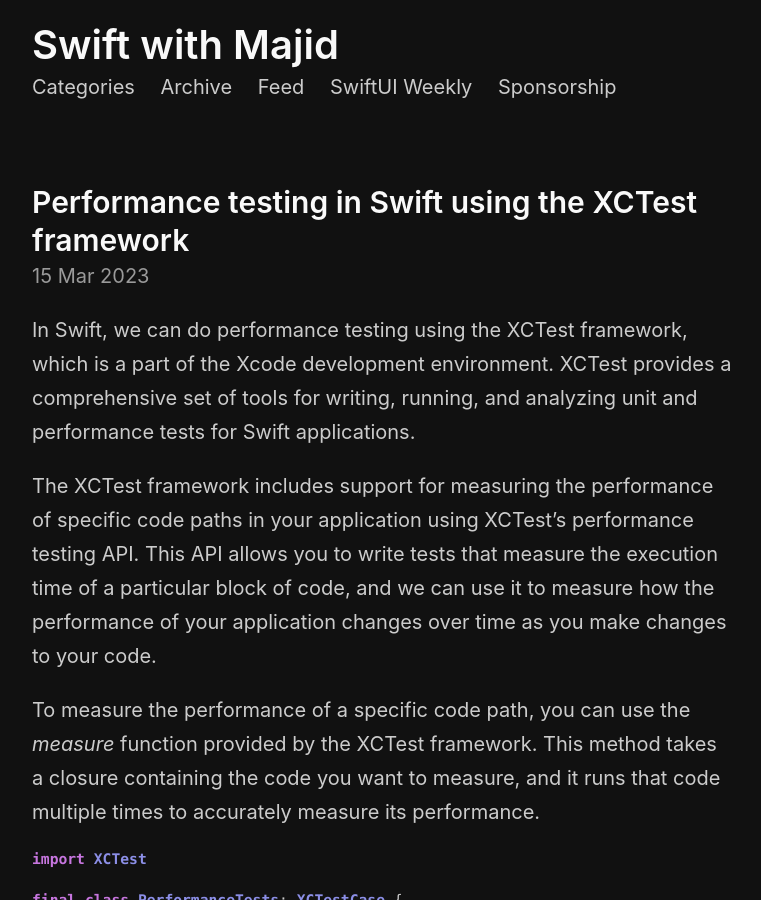
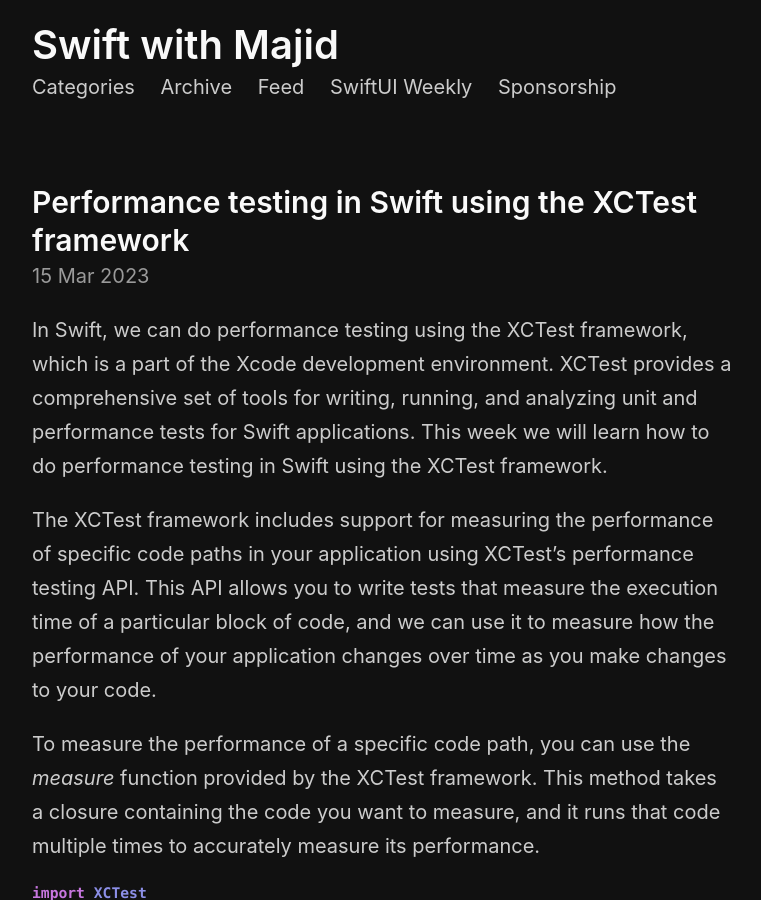
Before and after one commit to mecid/mecid.github.io, a Jekyll site: the page built from _posts/2023-03-15-performance-testing-in-swift-using-xctest-framework.md, in a window 1280 px wide and 900 px high. Shown: the whole window, without its empty margins (258-1019 px from the left). Built offline with Jekyll 4.4.1, drawn with Linux system fonts in a browser that asks for light colours.

Commit message:
performance testing introduction tuned

```diff
--- a/_posts/2023-03-15-performance-testing-in-swift-using-xctest-framework.md
+++ b/_posts/2023-03-15-performance-testing-in-swift-using-xctest-framework.md
@@ -5,7 +5,7 @@
 image: /public/visual.png
 ---
 
-In Swift, we can do performance testing using the XCTest framework, which is a part of the Xcode development environment. XCTest provides a comprehensive set of tools for writing, running, and analyzing unit and performance tests for Swift applications.
+In Swift, we can do performance testing using the XCTest framework, which is a part of the Xcode development environment. XCTest provides a comprehensive set of tools for writing, running, and analyzing unit and performance tests for Swift applications. This week we will learn how to do performance testing in Swift using the XCTest framework.
 
 The XCTest framework includes support for measuring the performance of specific code paths in your application using XCTest's performance testing API. This API allows you to write tests that measure the execution time of a particular block of code, and we can use it to measure how the performance of your application changes over time as you make changes to your code.
 
```
